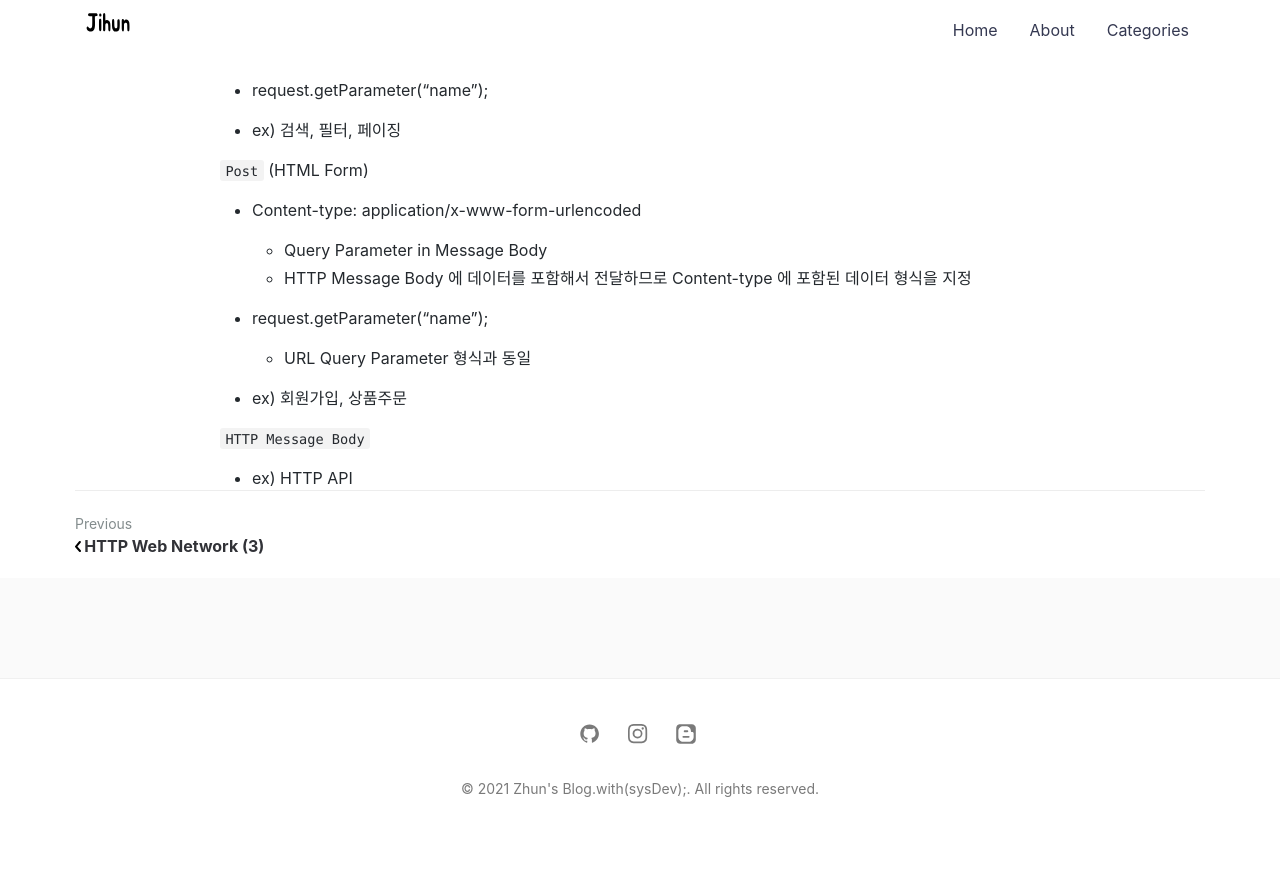
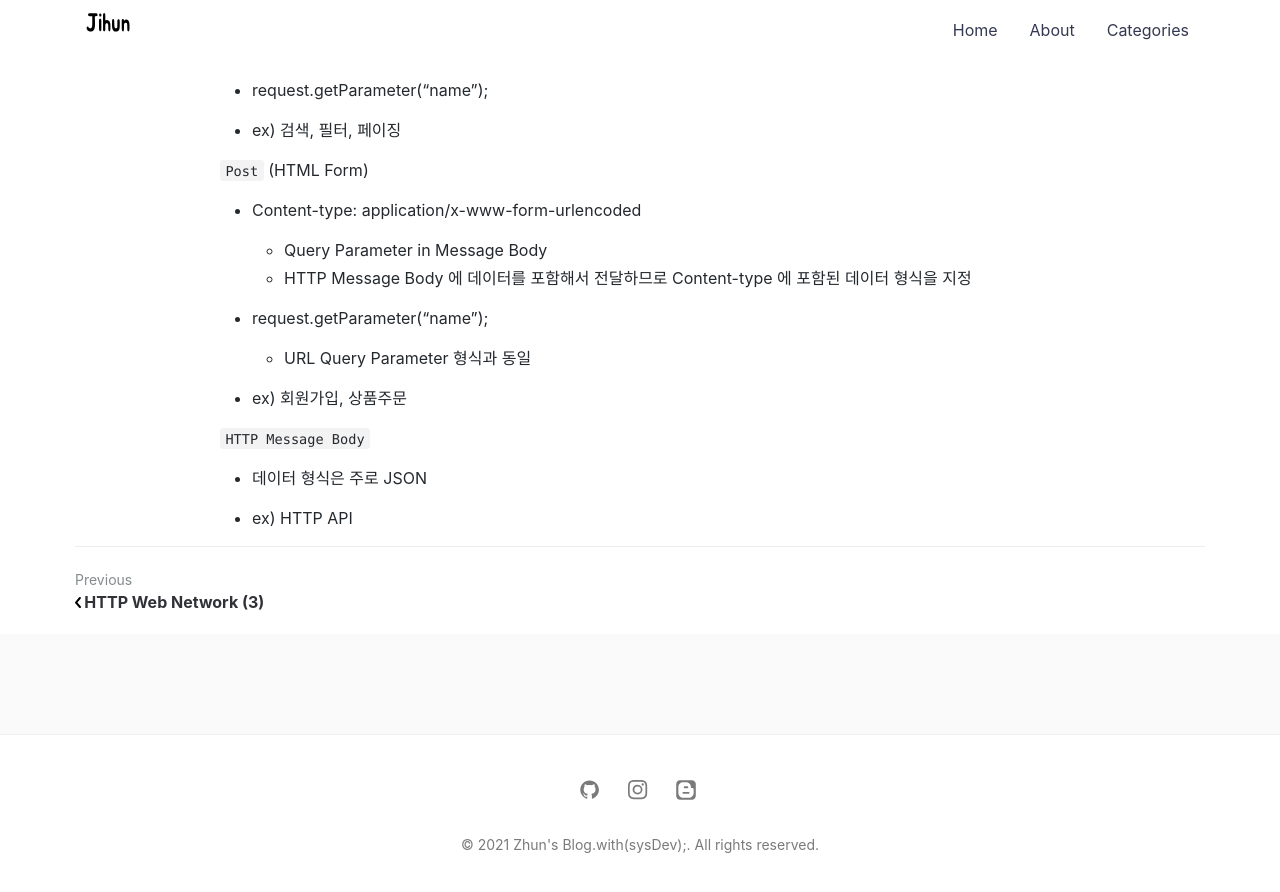
Before and after one commit to jihunparkme/jihunparkme.github.io, a Jekyll site: the page built from _posts/2021-07-26-Spring-MVC-Part1.md, in a window 1280 px wide and 900 px high, scrolled down 5188 px. Shown: the top 892 px of the window. Built offline with Jekyll 4.4.1, drawn with Linux system fonts in a browser that asks for light colours; comment, search, counter and statistics services are not loaded; before the commit the page ends 6032 px from its top, so only the background shows below that.

Commit message:
[Servlet] Http Request Data (API Message Body - TEXT)

```diff
--- a/_posts/2021-07-26-Spring-MVC-Part1.md
+++ b/_posts/2021-07-26-Spring-MVC-Part1.md
@@ -223,4 +223,6 @@ private void printEtc(HttpServletRequest request) {
 
 `HTTP Message Body`
 
+- 데이터 형식은 주로 JSON
+
 - ex) HTTP API
```
